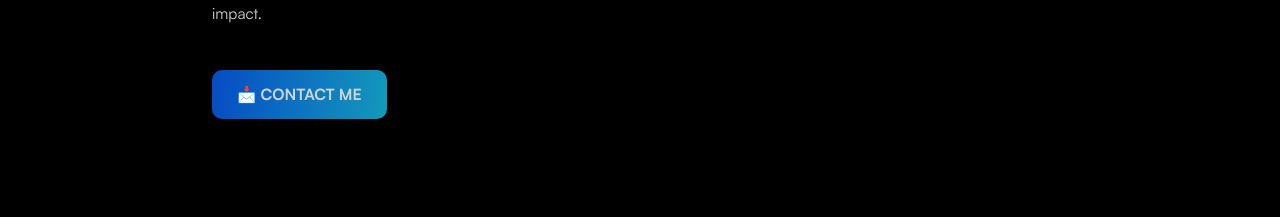
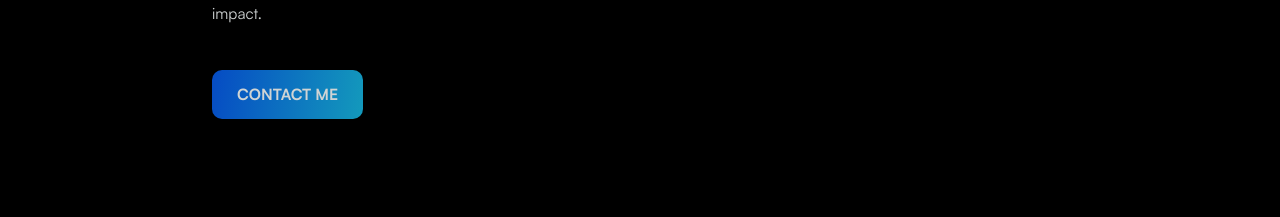
Before and after one commit to TejaAnand/my-portfolio, a plain HTML site: page index.html in a window 1280 px wide. Shown: the part 583-800 px from the top of the page. Drawn offline with Linux system fonts and the light colour scheme.

Commit message:
index.html

```diff
--- a/index.html
+++ b/index.html
@@ -221,7 +221,7 @@
         </p>
 
         <div class="cta-box">
-          <a href="#contact" class="cta cta1">📩 Contact Me</a>
+          <a href="#contact" class="cta cta1">Contact Me</a>
           <a
             href="https://drive.google.com/file/d/1gRHlyMz8cB4XQWXehZ5z6ZKmFvZmL-nz/view?usp=drivesdk"
             target="_blank"
```
